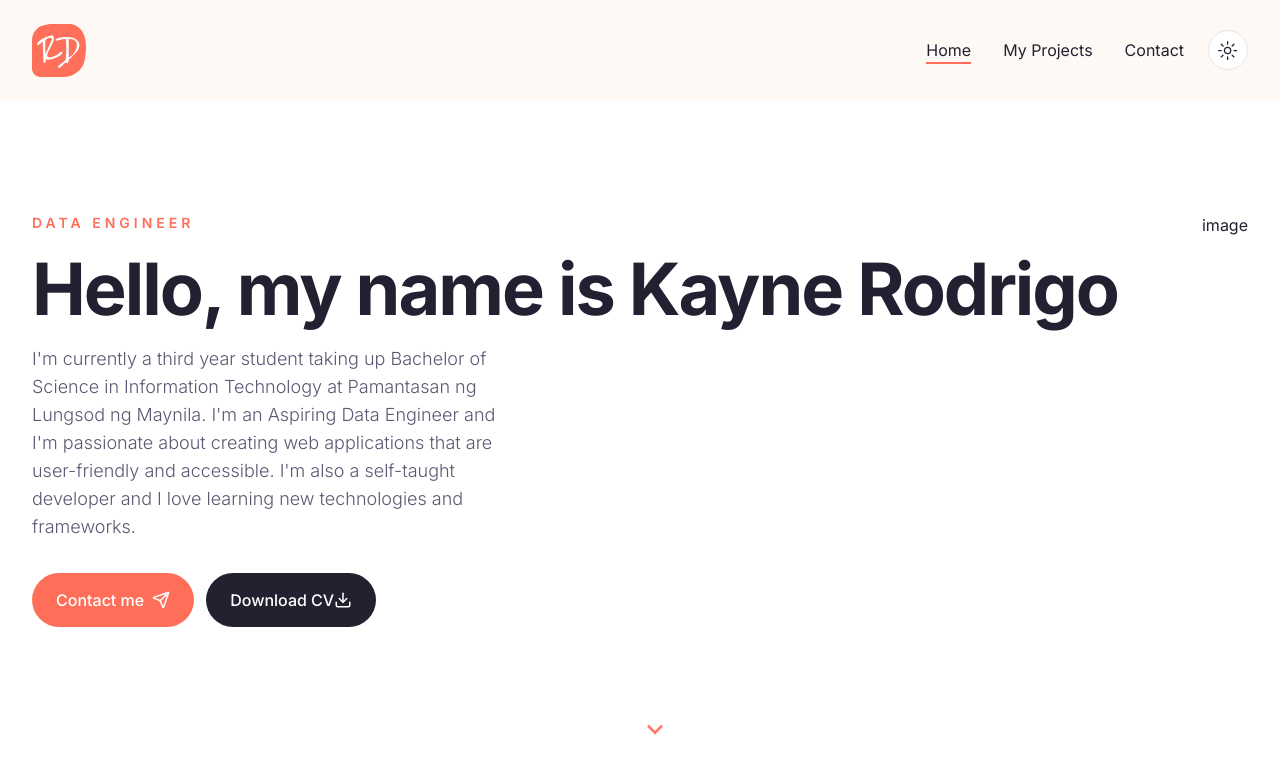
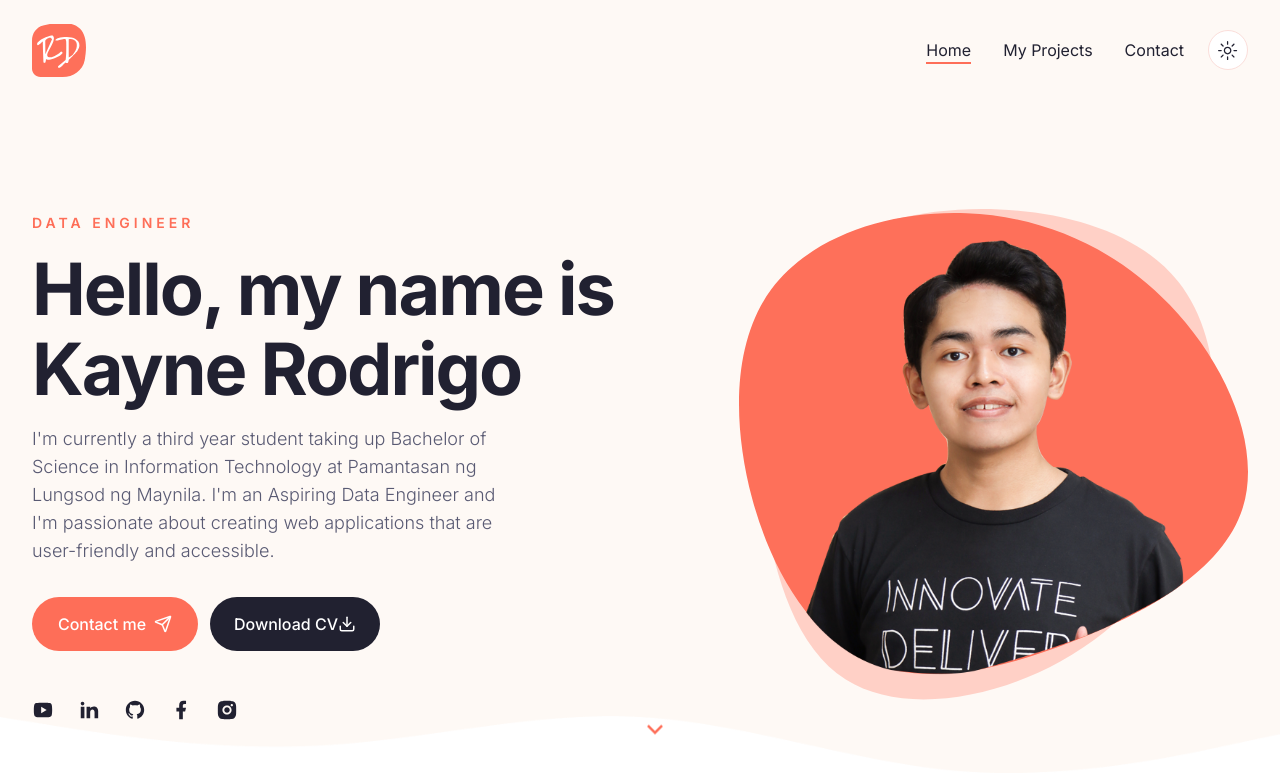
Before and after one commit to kayndrigs/react-next-webportfolio, a Next.js app: page / in a window 1280 px wide. Shown: the top 774 px of the page. Built offline with nearby package versions, Linux system fonts and the light colour scheme.

Commit message:
added pics

```diff
--- a/app/globals.css
+++ b/app/globals.css
@@ -18,13 +18,13 @@
     --tertiary: 27 82% 98%;
     --muted: 60 4.8% 95.9%;
     --muted-foreground: 237 13% 40%;
-    --accent: 60 4.8% 95.9%;
+    --accent: 237 8% 96%;
     --accent-foreground: 24 9.8% 10%;
     --destructive: 0 84.2% 60.2%;
     --destructive-foreground: 60 9.1% 97.8%;
-    --border: 20 5.9% 90%;
-    --input: 20 5.9% 90%;
-    --ring: 24.6 95% 53.1%;
+    --border: 8 82% 92%;
+    --input: 8 82% 92%;
+    --ring: 9 99% 67%;
     --radius: 0.5rem;
     --chart-1: 12 76% 61%;
     --chart-2: 173 58% 39%;
@@ -34,25 +34,26 @@
   }
 
   .dark {
-    --background: 20 14.3% 4.1%;
+    --background:  237 22% 20%;
     --foreground: 60 9.1% 97.8%;
-    --card: 20 14.3% 4.1%;
-    --card-foreground: 60 9.1% 97.8%;
+    --card: 240 19% 16%;
+    --card-foreground: 300 0% 100%;
     --popover: 20 14.3% 4.1%;
     --popover-foreground: 60 9.1% 97.8%;
-    --primary: 20.5 90.2% 48.2%;
-    --primary-foreground: 60 9.1% 97.8%;
-    --secondary: 12 6.5% 15.1%;
-    --secondary-foreground: 60 9.1% 97.8%;
+    --primary: 8 99% 67%;
+    --primary-foreground: 300 0% 100%;
+    --secondary: 240 19% 16%;
+    --secondary-foreground: 300 0% 100%;
+    --tertiary: 237 22% 20%;
     --muted: 12 6.5% 15.1%;
-    --muted-foreground: 24 5.4% 63.9%;
-    --accent: 12 6.5% 15.1%;
-    --accent-foreground: 60 9.1% 97.8%;
+    --muted-foreground: 237 13% 63%;
+    --accent: 240 19% 16%;
+    --accent-foreground: 300 0% 100%;
     --destructive: 0 72.2% 50.6%;
     --destructive-foreground: 60 9.1% 97.8%;
-    --border: 12 6.5% 15.1%;
-    --input: 12 6.5% 15.1%;
-    --ring: 20.5 90.2% 48.2%;
+    --border: 237 22% 23%;
+    --input: 237 22% 23%;
+    --ring: 8 99% 67%;
     --chart-1: 220 70% 50%;
     --chart-2: 160 60% 45%;
     --chart-3: 30 80% 55%;
--- a/components/DevImg.jsx
+++ b/components/DevImg.jsx
@@ -1,9 +1,11 @@
-import React from 'react'
+import Image from "next/image";
 
-const DevImg = () => {
+const DevImg = ({containerStyles, imgSrc}) => {
   return (
-    <div>DevImg</div>
-  )
-}
+    <div className={`${containerStyles}`}>
+      <Image src={imgSrc} fill priority alt='' />
+    </div>
+  );
+};
 
 export default DevImg
--- a/components/Hero.jsx
+++ b/components/Hero.jsx
@@ -22,15 +22,14 @@ const Hero = () => {
     <div className="container mx-auto">
       <div className='flex justify-between gap-x-8'>
         {/* Text */}
-        <div>
-          <div className='flex max-w-[600px flex-col justify-center mx-auto xl:mx-0 text-center xl:text-left'>
-            <div className='text-sm uppercase font-semibold mb-4 text-primary tracking-[4px]'>Data Engineer</div>
-            <h1 className='h1 mb-4'>Hello, my name is Kayne Rodrigo</h1>
-            <p className='subtitle max-w-[490px] mx-auto xl:mx-0'>
-              I'm currently a third year student taking up Bachelor of Science in Information Technology at Pamantasan ng Lungsod ng Maynila. I'm an Aspiring Data Engineer and I'm passionate about creating web applications that are user-friendly and accessible. I'm also a self-taught developer and I love learning new technologies and frameworks.
-            </p>
-            {/* buttons */}
-            <div className='flex flex-col gap-y-3 md:flex-row gap-x-3 mx-auto xl:mx-0 mb-12'>
+        <div className='flex max-w-[600px] flex-col justify-center mx-auto xl:mx-0 text-center xl:text-left'>
+          <div className='text-sm uppercase font-semibold mb-4 text-primary tracking-[4px]'>Data Engineer</div>
+          <h1 className='h1 mb-4'>Hello, my name is Kayne Rodrigo</h1>
+          <p className='subtitle max-w-[490px] mx-auto xl:mx-0'>
+              I'm currently a third year student taking up Bachelor of Science in Information Technology at Pamantasan ng Lungsod ng Maynila. I'm an Aspiring Data Engineer and I'm passionate about creating web applications that are user-friendly and accessible.
+          </p>
+          {/* buttons */}
+        <div className='flex flex-col gap-y-3 md:flex-row gap-x-3 mx-auto xl:mx-0 mb-12'>
               <Link href='/contact'>
                 <Button className='gap-x-2'>
                   Contact me <Send size={18}/>
@@ -39,19 +38,26 @@ const Hero = () => {
                 <Button variant='secondary' className='gap-xp2'>
                   Download CV<Download size={18} />
                 </Button>
+          </div>
 
-            </div>
-          </div>
+        {/* Socials */}
+        <Socials containerStyles='flex gap-x-6 mx-auto xl:mx-0'
+            iconsStyles='text-foreground text-[22px] hover:text-primary transition-all'/>
         </div>
         {/* Image */}
-        <div className='hidden xl:flex relative'>image</div>
+        <div className='hidden xl:flex relative'>
+          <div className="bg-hero_shape2_light dark:bg-hero_shape2_dark w-[500px] h-[500px] bg-no-repeat absolute -top-1 -right-2">
+          </div>
+          <DevImg containerStyles="bg-hero_shape w-[510px] h-[462px] bg-no-repeat relative bg-bottom" imgSrc="/hero/developer.png"/>
+
+        </div>
+
       </div>
       {/* icon */}
       <div className="hidden md:flex absolute left-2/4 bottom-24 xl:bottom-12 animate-bounce">
         <RiArrowDownSLine className = 'text-3xl text-primary' />
       </div>
     </div>
-
    </section>
   );
 }
--- a/components/Socials.jsx
+++ b/components/Socials.jsx
@@ -1,8 +1,43 @@
-import React from 'react'
+'use client'
 
-const Socials = () => {
+import {RiYoutubeFill, RiLinkedinFill, RiGithubFill, RiFacebookFill, RiInstagramFill} from 'react-icons/ri';
+
+
+import Link from 'next/link';
+
+const icons = [
+  {
+    path: '/',
+    name: <RiYoutubeFill />,
+  },
+  {
+    path: '/',
+    name: <RiLinkedinFill />,
+  },
+  {
+    path: '/',
+    name: <RiGithubFill />,
+  },
+  {
+    path: '/',
+    name: <RiFacebookFill />,
+  },
+  {
+    path: '/',
+    name: <RiInstagramFill />,
+  }
+]
+
+const Socials = ({containerStyles, iconsStyles}) => {
   return (
-    <div>Socials</div>
+    <div className={`${containerStyles}`}>
+      {icons.map((icon, index)=> {
+        return (
+        <Link href={icon.path} key={index}>
+          <div className={`${iconsStyles}`}> {icon.name} </div>
+        </Link>);
+      })}
+    </div>
   )
 }
 
--- a/components/ui/button.jsx
+++ b/components/ui/button.jsx
@@ -20,7 +20,7 @@ const buttonVariants = cva(
         link: "text-primary underline-offset-4 hover:underline",
       },
       size: {
-        default: "h-[54px] px-6 py-2",
+        default: "h-[54px] px-6 py-2 min-w-[166px]",
         sm: "h-9 rounded-md px-3",
         lg: "h-11 rounded-md px-8",
         icon: "h-10 w-10",
--- a/tailwind.config.js
+++ b/tailwind.config.js
@@ -75,8 +75,11 @@ module.exports = {
         "accordion-down": "accordion-down 0.2s ease-out",
         "accordion-up": "accordion-up 0.2s ease-out",
       },
-      backghhroundImage: {
-        hero: 'url(/hero/hero-bg.png)'
+      backgroundImage: {
+        hero: 'url(/hero/hero-bg.png)',
+        hero_shape: 'url(/hero/shape-1.svg)',
+        hero_shape2_light: 'url(/hero/shape-2-light.svg)',
+        hero_shape2_dark: 'url(/hero/shape-2-dark.svg)',
       }
     },
   },
```
Also changed, not shown: public/hero/developer.png.
